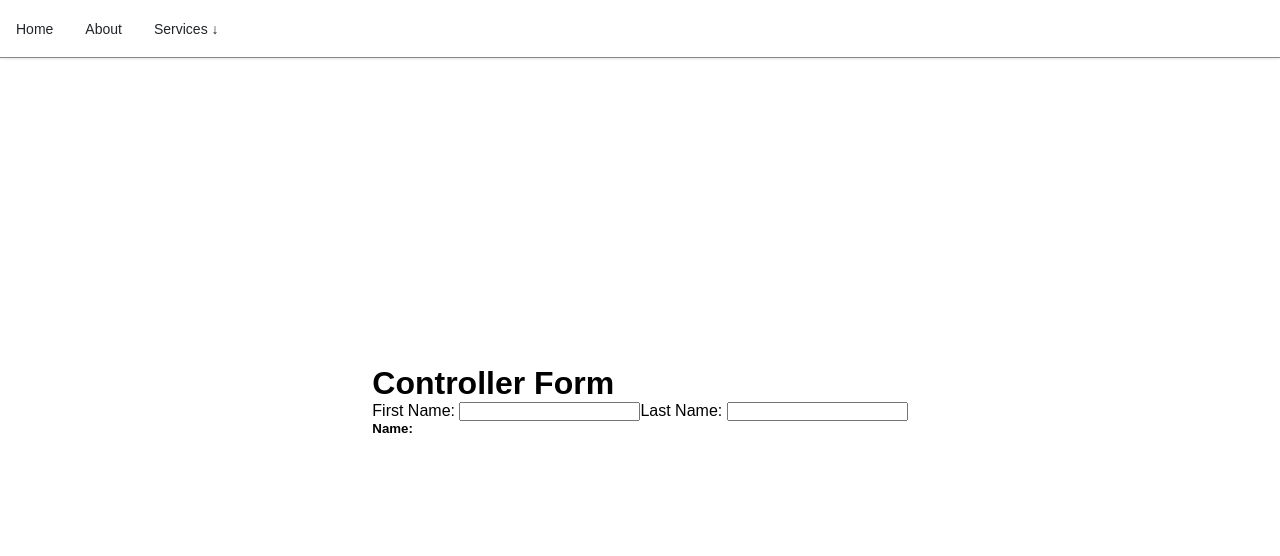
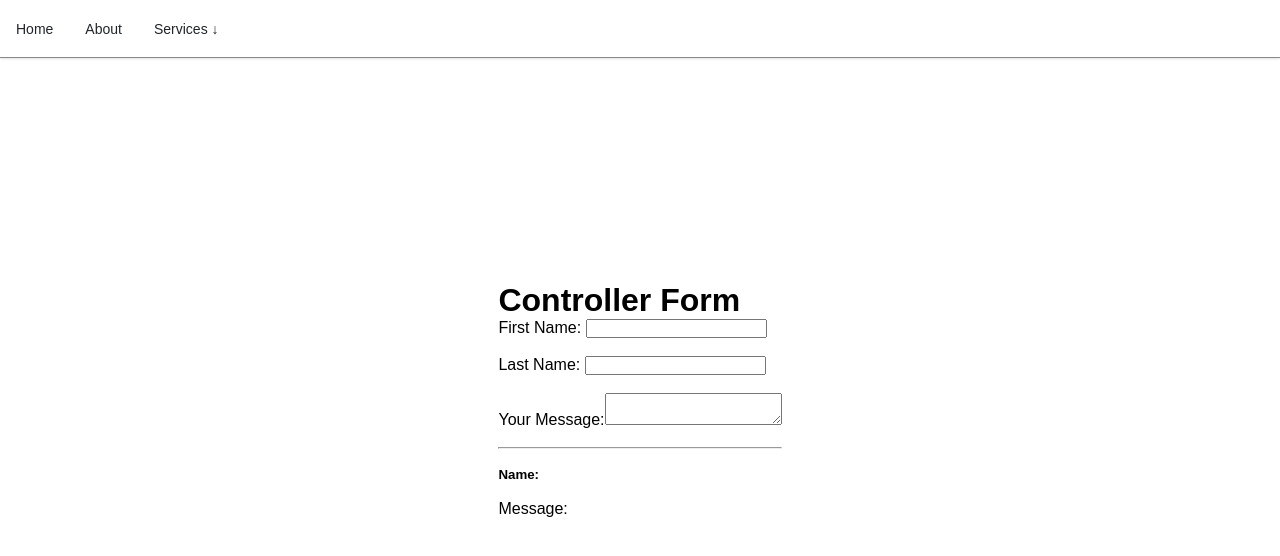
Before and after one commit to dennis-every/react-vite-todos, a React app: page / in a window 1280 px wide. Shown: the top 556 px of the page. Built offline with nearby package versions, Linux system fonts and the light colour scheme; the HTML template or start-up script is replaced by a standard one.

Commit message:
Add form textarea component

```diff
--- a/src/components/Form.jsx
+++ b/src/components/Form.jsx
@@ -4,6 +4,7 @@
   const [state, setState] = useState({
     fname: '',
     lname: '',
+    message: '',
   });
 
   const handleChange = (e) => {
@@ -27,6 +28,8 @@
             onChange={handleChange}
           />
         </label>
+        <br />
+        <br />
         <label htmlFor="lname">
           Last Name:
           {' '}
@@ -37,6 +40,20 @@
             onChange={handleChange}
           />
         </label>
+        <br />
+        <br />
+        <label htmlFor="message">
+          Your Message:
+          <textarea
+            name="message"
+            value={state.message}
+            onChange={handleChange}
+          />
+        </label>
+        <br />
+        <br />
+        <hr />
+        <br />
         <h5>
           Name:
           {' '}
@@ -44,6 +61,12 @@
           {' '}
           {state.lname}
         </h5>
+        <br />
+        <p>
+          Message:
+          {' '}
+          {state.message}
+        </p>
       </form>
     </>
   );
```
